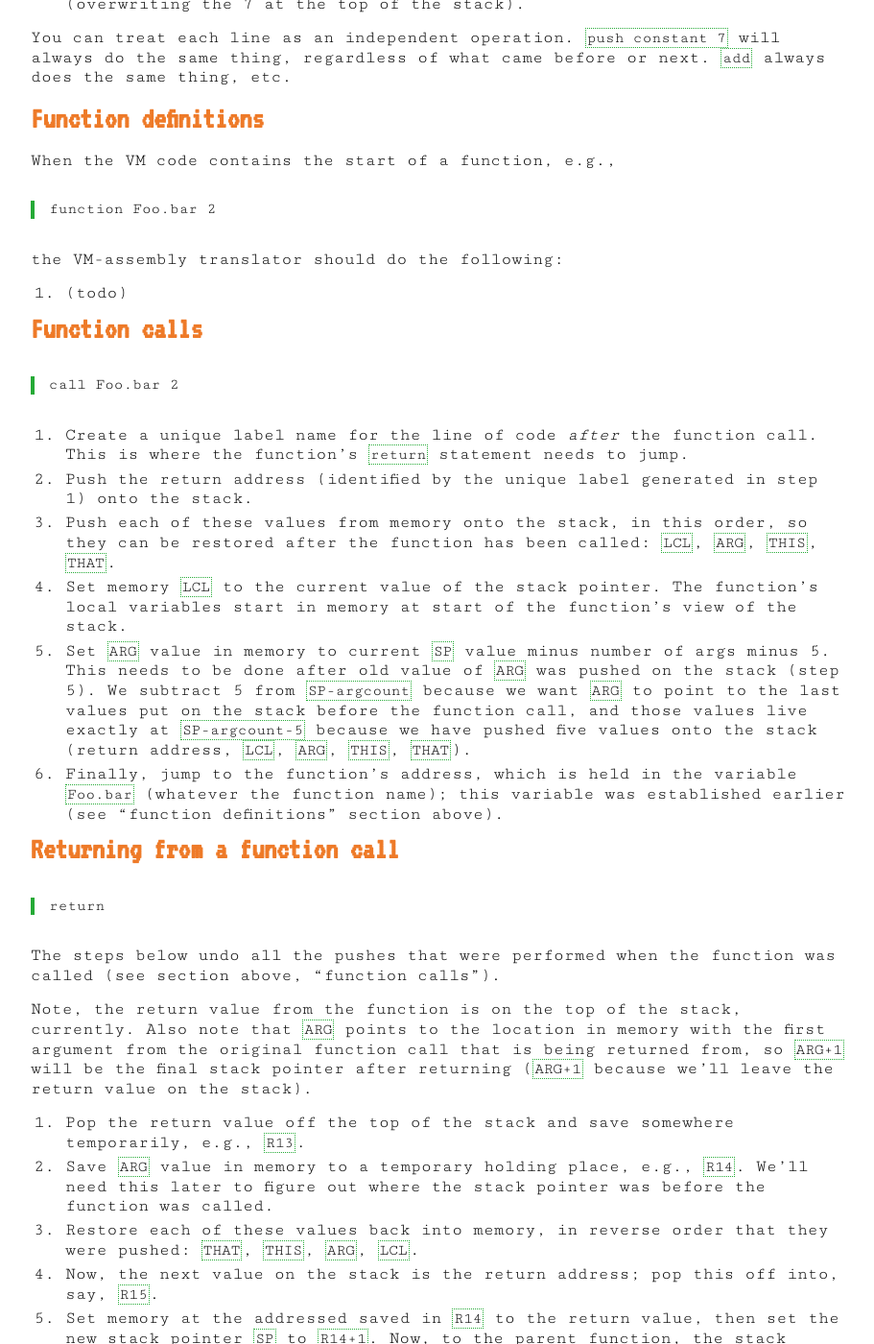
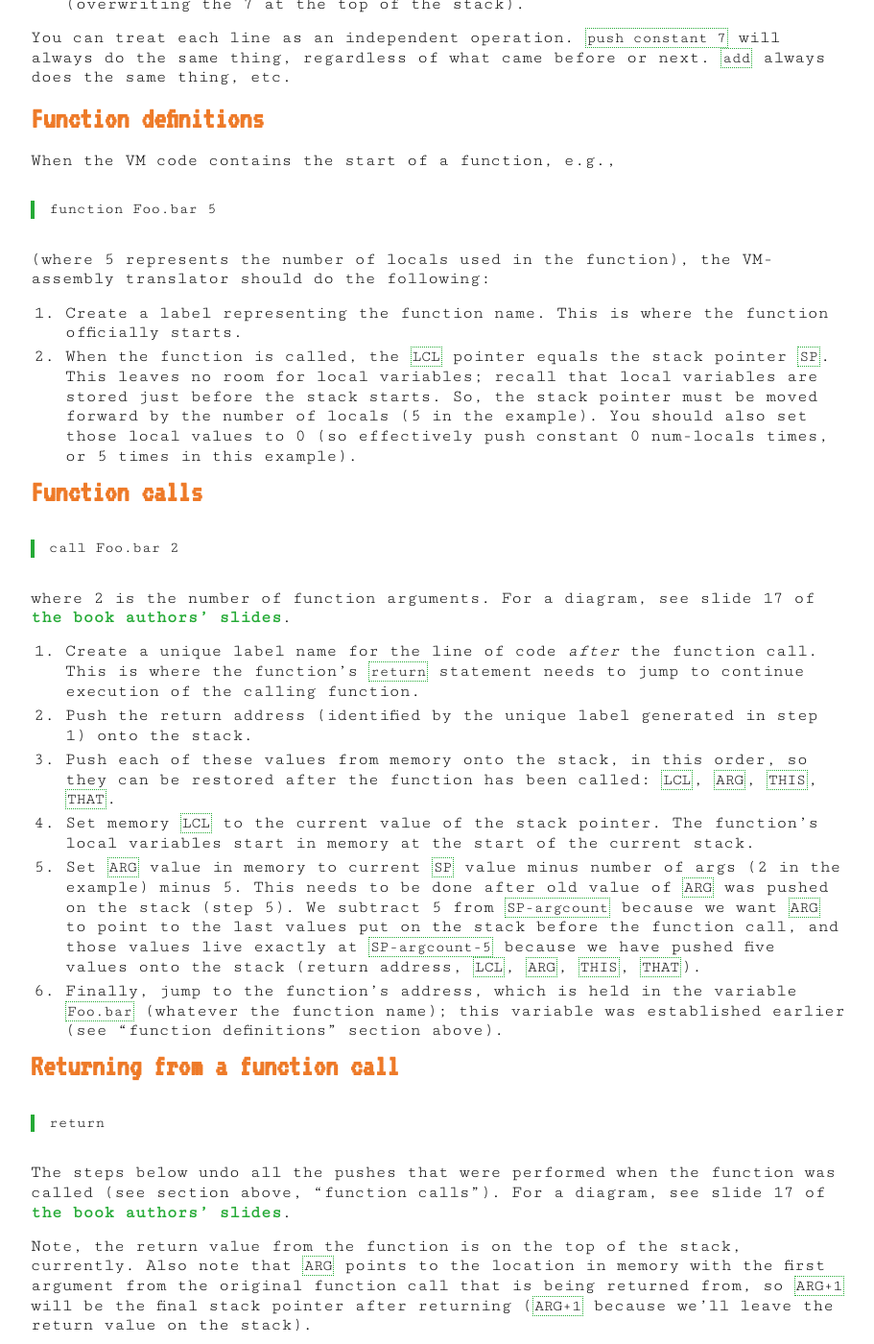
Before and after one commit to joshuaeckroth/csci201-website, a Jekyll site: the page built from notes/vm.markdown, in a window 1280 px wide and 1400 px high, scrolled down 2891 px. Shown: the whole window at 96% size, without its empty margins (183-1094 px from the left). Built offline with Jekyll 4.4.1, drawn with Linux system fonts in a browser that asks for light colours; Markdown is read by kramdown in place of the engine named in the settings; some of the changed text lies outside the part shown.

````diff
--- a/notes/vm.markdown
+++ b/notes/vm.markdown
@@ -20,7 +20,7 @@ Don't use "local" variables (`pop local 0` or whatever); we won't be able to cor
 Defining a function:
 
 ```
-function File.funcname [argcount]
+function File.funcname [local count]
 ...
 return // whatever's on the top of the stack is the return value
 ```
@@ -117,12 +117,13 @@ You can treat each line as an independent operation. `push constant 7` will alwa
 When the VM code contains the start of a function, e.g.,
 
 ```
-function Foo.bar 2
+function Foo.bar 5
 ```
 
-the VM-assembly translator should do the following:
+(where 5 represents the number of locals used in the function), the VM-assembly translator should do the following:
 
-1. (todo)
+1. Create a label representing the function name. This is where the function officially starts.
+2. When the function is called, the `LCL` pointer equals the stack pointer `SP`. This leaves no room for local variables; recall that local variables are stored just before the stack starts. So, the stack pointer must be moved forward by the number of locals (5 in the example). You should also set those local values to 0 (so effectively push constant 0 num-locals times, or 5 times in this example).
 
 ### Function calls
 
@@ -130,11 +131,13 @@ the VM-assembly translator should do the following:
 call Foo.bar 2
 ```
 
-1. Create a unique label name for the line of code *after* the function call. This is where the function's `return` statement needs to jump.
+where 2 is the number of function arguments. For a diagram, see slide 17 of [the book authors' slides](http://www.nand2tetris.org/lectures/PDF/lecture%2008%20virtual%20machine%20II.pdf).
+
+1. Create a unique label name for the line of code *after* the function call. This is where the function's `return` statement needs to jump to continue execution of the calling function.
 2. Push the return address (identified by the unique label generated in step 1) onto the stack.
 3. Push each of these values from memory onto the stack, in this order, so they can be restored after the function has been called: `LCL`, `ARG`, `THIS`, `THAT`.
-4. Set memory `LCL` to the current value of the stack pointer. The function's local variables start in memory at start of the function's view of the stack.
-5. Set `ARG` value in memory to current `SP` value minus number of args minus 5. This needs to be done after old value of `ARG` was pushed on the stack (step 5). We subtract 5 from `SP-argcount` because we want `ARG` to point to the last values put on the stack before the function call, and those values live exactly at `SP-argcount-5` because we have pushed five values onto the stack (return address, `LCL`, `ARG`, `THIS`, `THAT`).
+4. Set memory `LCL` to the current value of the stack pointer. The function's local variables start in memory at the start of the current stack.
+5. Set `ARG` value in memory to current `SP` value minus number of args (2 in the example) minus 5. This needs to be done after old value of `ARG` was pushed on the stack (step 5). We subtract 5 from `SP-argcount` because we want `ARG` to point to the last values put on the stack before the function call, and those values live exactly at `SP-argcount-5` because we have pushed five values onto the stack (return address, `LCL`, `ARG`, `THIS`, `THAT`).
 6. Finally, jump to the function's address, which is held in the variable `Foo.bar` (whatever the function name); this variable was established earlier (see "function definitions" section above).
 
 ### Returning from a function call
@@ -143,7 +146,7 @@ call Foo.bar 2
 return
 ```
 
-The steps below undo all the pushes that were performed when the function was called (see section above, "function calls").
+The steps below undo all the pushes that were performed when the function was called (see section above, "function calls"). For a diagram, see slide 17 of [the book authors' slides](http://www.nand2tetris.org/lectures/PDF/lecture%2008%20virtual%20machine%20II.pdf).
 
 Note, the return value from the function is on the top of the stack, currently. Also note that `ARG` points to the location in memory with the first argument from the original function call that is being returned from, so `ARG+1` will be the final stack pointer after returning (`ARG+1` because we'll leave the return value on the stack).
 
@@ -151,5 +154,5 @@ Note, the return value from the function is on the top of the stack, currently.
 2. Save `ARG` value in memory to a temporary holding place, e.g., `R14`. We'll need this later to figure out where the stack pointer was before the function was called.
 2. Restore each of these values back into memory, in reverse order that they were pushed: `THAT`, `THIS`, `ARG`, `LCL`.
 3. Now, the next value on the stack is the return address; pop this off into, say, `R15`.
-4. Set memory at the addressed saved in `R14` to the return value, then set the new stack pointer `SP` to `R14+1`. Now, to the parent function, the stack looks just like it left it before the function call (and before pushing the function arguments), except that the function's return value is also on the stack.
-5. Jump to the address stored in `R15`.
+4. Set memory at the addressed saved in `R14` to the return value, since `R14` holds the new top of the stack. Then set the new stack pointer `SP` to `R14+1`. After this is done, according to the parent function's perspective, the stack looks just like it left it before the function call (and before pushing the function arguments), except that the function's return value is also on the stack.
+5. Jump to the address stored in `R15`, which was the location of the next line of code in the calling function.
````
Also changed, not shown: projects/project-11.markdown (added, +22 -0 lines).
